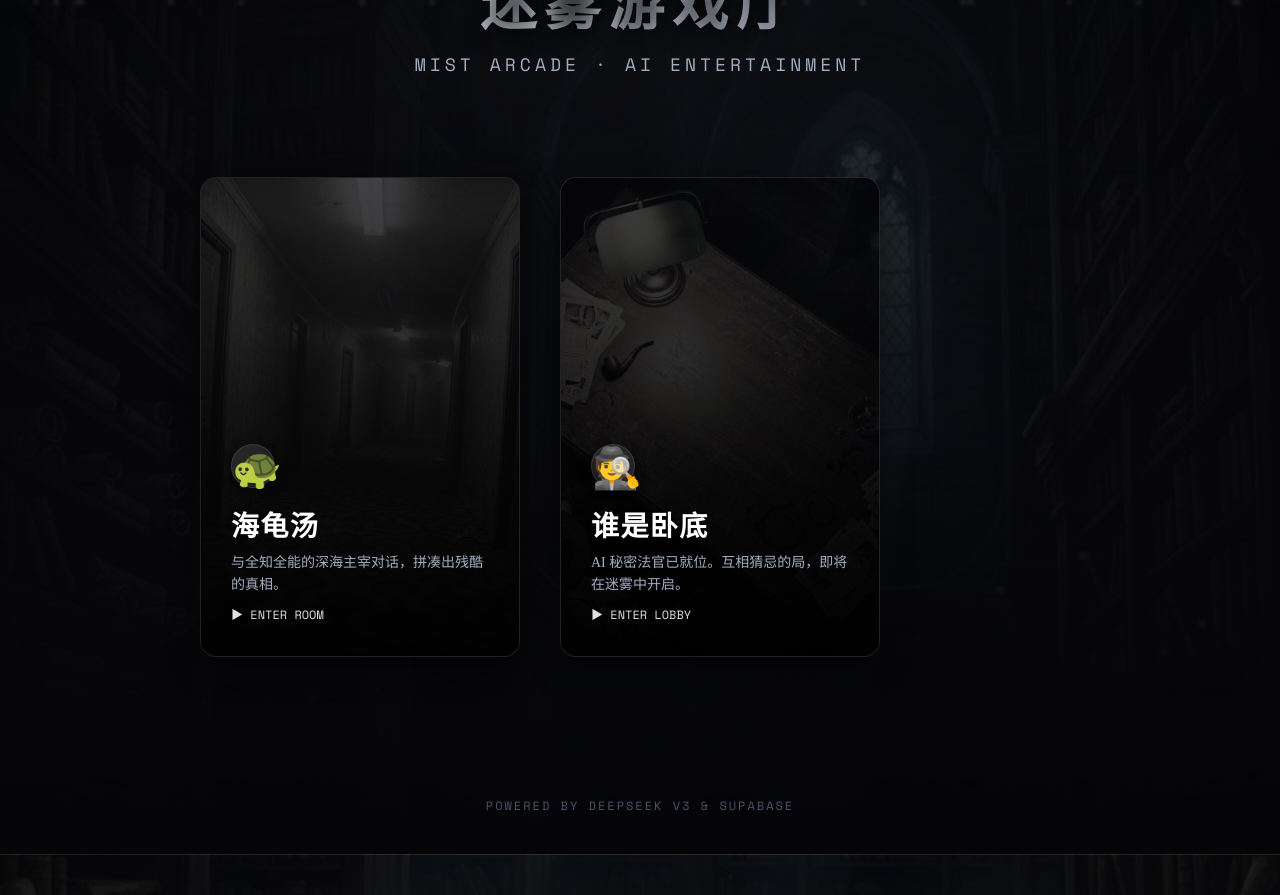
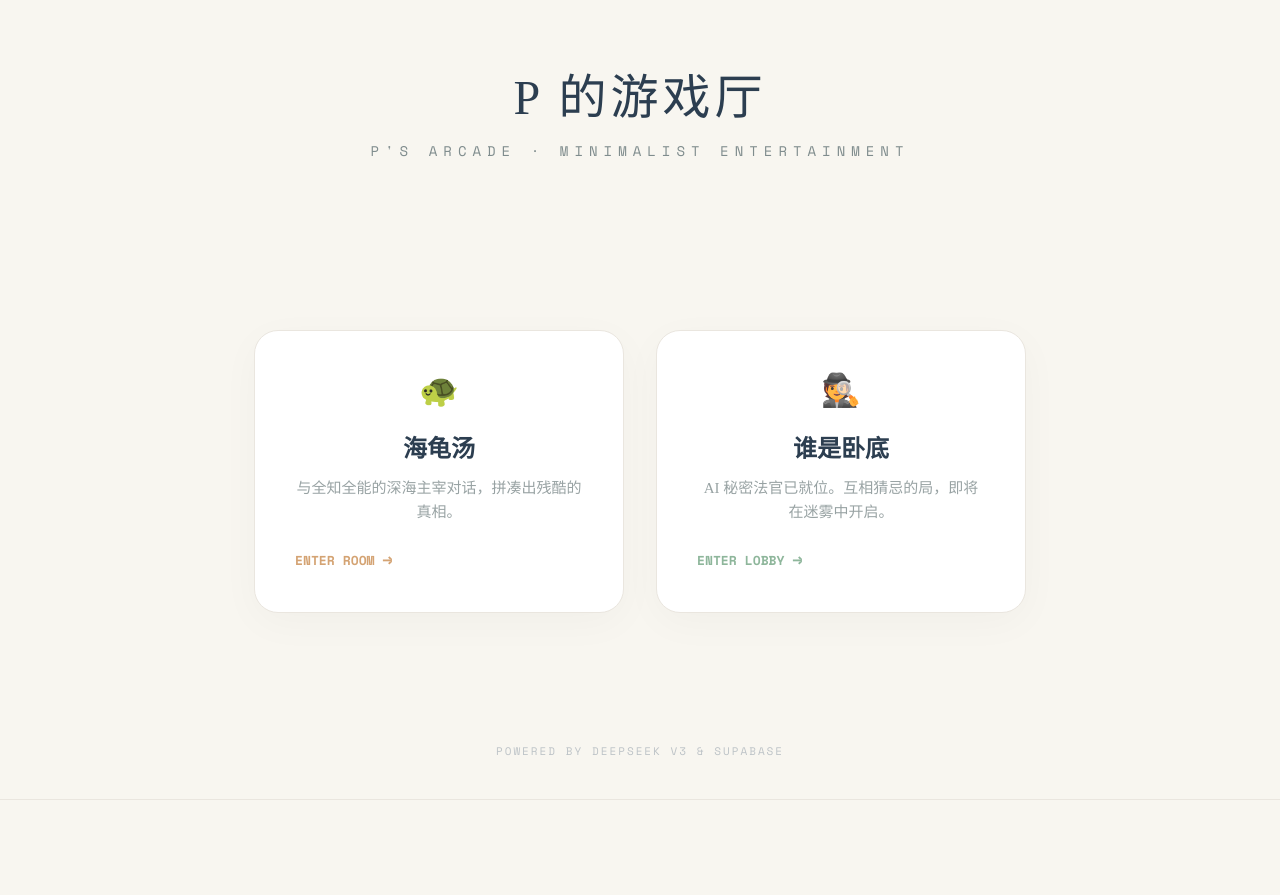
Before and after one commit to PDP347/turtle-soup-game, a Next.js app: page / in a window 1280 px wide. After the commit the page ends 840 px from the top, so only its background shows below. Built offline with nearby package versions, Linux system fonts and the light colour scheme; a web font is replaced by a local one.

Commit message:
style: redesign home page to minimalist Zen Warm P's Arcade

```diff
--- a/src/app/globals.css
+++ b/src/app/globals.css
@@ -71,24 +71,29 @@
 }
 
 .theme-hub {
-  --bg-void: #050508;
-  --bg-surface: #0a0a0f;
-  --bg-card: rgba(15, 15, 20, 0.7);
-  --bg-card-hover: rgba(25, 25, 30, 0.9);
-  --accent-primary: #e0e0e0;
-  --accent-primary-glow: rgba(255, 255, 255, 0.3);
-  --accent-secondary: #718096;
-  --text-primary: #f7fafc;
-  --text-secondary: #a0aec0;
-  --text-muted: #4a5568;
-  --border-subtle: rgba(255, 255, 255, 0.1);
-  --border-accent: rgba(255, 255, 255, 0.3);
-  --shadow-deep: 0 20px 60px rgba(0, 0, 0, 0.9);
-  --shadow-glow: 0 0 20px rgba(255, 255, 255, 0.1);
-  --radius-sm: 6px;
-  --radius-md: 10px;
-  --radius-lg: 14px;
-  --bg-image: linear-gradient(rgba(5, 5, 8, 0.8), rgba(10, 10, 15, 0.9)), url('/images/themes/hub.png');
+  --bg-void: #F8F6F0;
+  /* Warm beige */
+  --bg-surface: #FFFFFF;
+  --bg-card: #FFFFFF;
+  --bg-card-hover: #FCFBF9;
+  --accent-primary: #D4A373;
+  /* Warm Sand */
+  --accent-primary-glow: rgba(212, 163, 115, 0.4);
+  --accent-secondary: #8EB69B;
+  /* Sage Green */
+  --text-primary: #2C3E50;
+  --text-secondary: #7F8C8D;
+  --text-muted: #BDC3C7;
+  --border-subtle: #EAE6DF;
+  --border-accent: rgba(212, 163, 115, 0.5);
+  --shadow-deep: 0 10px 40px rgba(0, 0, 0, 0.05);
+  /* Soft, natural shadow */
+  --shadow-glow: 0 0 20px rgba(212, 163, 115, 0.2);
+  --radius-sm: 8px;
+  --radius-md: 16px;
+  --radius-lg: 24px;
+  --bg-image: none;
+  /* No mist image, just pure color */
 }
 
 .theme-suspense {
--- a/src/app/page.tsx
+++ b/src/app/page.tsx
@@ -4,89 +4,137 @@ import { useEffect } from "react";
 import { useRouter } from "next/navigation";
 import Link from "next/link";
 
-export default function MistArcadeLobby() {
+export default function ArcadeLobby() {
     const router = useRouter();
 
-    // Keep the theme as generic hub
+    // Apply the newly updated light Zen Warm hub theme
     useEffect(() => {
         document.body.className = "theme-hub";
     }, []);
 
     return (
-        <>
-            <div className="particles-container">
-                {Array.from({ length: 30 }).map((_, i) => (
-                    <div
-                        key={`hub-${i}`}
-                        className="particle-dark"
-                        style={{
-                            left: `${Math.random() * 100}%`,
-                            animationDelay: `${Math.random() * 20}s`,
-                            opacity: 0.2,
-                            filter: "blur(2px)"
-                        }}
-                    />
-                ))}
+        <div className="app-layout" style={{ background: "var(--bg-void)", minHeight: "100vh" }}>
+            <div className="hero-section" style={{ minHeight: "100vh", display: "flex", flexDirection: "column", justifyContent: "center", alignItems: "center", padding: "40px" }}>
+
+                {/* Minimalist Header */}
+                <div className="hero-content" style={{ textAlign: "center", marginBottom: "80px" }}>
+                    <h1 style={{
+                        fontSize: "48px",
+                        fontWeight: 300,
+                        letterSpacing: "4px",
+                        color: "var(--text-primary)",
+                        fontFamily: "var(--font-serif)",
+                        marginBottom: "12px"
+                    }}>
+                        P 的游戏厅
+                    </h1>
+                    <p style={{
+                        fontSize: "14px",
+                        letterSpacing: "6px",
+                        color: "var(--text-secondary)",
+                        textTransform: "uppercase",
+                        fontFamily: "var(--font-mono)"
+                    }}>
+                        P's Arcade · Minimalist Entertainment
+                    </p>
                 </div>
 
-            <div className="app-layout">
-                <div className="hero-section" style={{ minHeight: "100vh", padding: "40px" }}>
-                    <div className="hero-overlay" />
-                    <div className="hero-content" style={{ marginTop: "-10vh" }}>
-                        <h1 className="hero-title" style={{ fontSize: "56px", letterSpacing: "8px", background: "linear-gradient(135deg, #fff 0%, #718096 100%)", WebkitBackgroundClip: "text", WebkitTextFillColor: "transparent" }}>
-                            迷雾游戏厅
-                        </h1>
-                        <p className="hero-subtitle" style={{ fontSize: "18px", letterSpacing: "4px", marginBottom: "60px", color: "var(--text-secondary)" }}>
-                            MIST ARCADE · AI ENTERTAINMENT
-                        </p>
-
-                        <div className="hero-carousel" style={{ display: "flex", gap: "40px", flexWrap: "wrap", justifyContent: "center", maxWidth: "1000px" }}>
+                {/* Game Selection Cards - Zen Style */}
+                <div className="hero-carousel" style={{ display: "flex", gap: "32px", flexWrap: "wrap", justifyContent: "center", maxWidth: "900px", width: "100%" }}>
 
                     {/* Game 1: Turtle Soup */}
-                            <Link href="/games/turtle-soup" style={{ textDecoration: "none" }}>
-                                <div className="hero-card" style={{ width: "320px", height: "480px", border: "1px solid var(--border-subtle)", borderRadius: "16px", overflow: "hidden", position: "relative", cursor: "pointer", transition: "all var(--transition)", background: "rgba(10, 10, 15, 0.8)" }}>
-                                    <div className="hero-card-bg" style={{ backgroundImage: "url('/images/themes/bizarre.png')", opacity: 0.4 }} />
-                                    <div className="hero-card-overlay" style={{ background: "linear-gradient(to top, rgba(0,0,0,0.9), transparent)" }} />
-                                    <div className="hero-card-inner" style={{ position: "absolute", bottom: 0, padding: "30px", width: "100%" }}>
-                                        <span className="hero-icon" style={{ fontSize: "40px", marginBottom: "16px", display: "block" }}>🐢</span>
-                                        <h3 className="hero-name" style={{ fontSize: "28px", color: "#fff", marginBottom: "8px" }}>海龟汤</h3>
-                                        <p className="hero-desc" style={{ color: "var(--text-secondary)", fontSize: "14px", lineHeight: 1.6 }}>
-                                            与全知全能的深海主宰对话，拼凑出残酷的真相。<br />
-                                            <span style={{ color: "var(--accent-primary)", marginTop: "8px", display: "inline-block", fontSize: "12px", fontFamily: "var(--font-mono)" }}>▶ ENTER ROOM</span>
+                    <Link href="/games/turtle-soup" style={{ textDecoration: "none", flex: "1", minWidth: "280px" }}>
+                        <div style={{
+                            background: "var(--bg-card)",
+                            borderRadius: "24px",
+                            padding: "40px",
+                            height: "100%",
+                            display: "flex",
+                            flexDirection: "column",
+                            justifyContent: "space-between",
+                            boxShadow: "0 10px 40px rgba(0,0,0,0.03)",
+                            border: "1px solid var(--border-subtle)",
+                            transition: "all 0.3s ease",
+                            cursor: "pointer"
+                        }}
+                            onMouseEnter={(e) => {
+                                e.currentTarget.style.transform = "translateY(-4px)";
+                                e.currentTarget.style.boxShadow = "0 16px 50px rgba(0,0,0,0.06)";
+                                e.currentTarget.style.borderColor = "var(--accent-primary)";
+                            }}
+                            onMouseLeave={(e) => {
+                                e.currentTarget.style.transform = "translateY(0)";
+                                e.currentTarget.style.boxShadow = "0 10px 40px rgba(0,0,0,0.03)";
+                                e.currentTarget.style.borderColor = "var(--border-subtle)";
+                            }}
+                        >
+                            <div>
+                                <div style={{ fontSize: "32px", marginBottom: "20px" }}>🐢</div>
+                                <h3 style={{ fontSize: "24px", color: "var(--text-primary)", marginBottom: "12px", fontWeight: 600 }}>海龟汤</h3>
+                                <p style={{ color: "var(--text-secondary)", fontSize: "15px", lineHeight: 1.6, opacity: 0.8 }}>
+                                    与全知全能的深海主宰对话，拼凑出残酷的真相。
                                 </p>
+                            </div>
+                            <div style={{ color: "var(--accent-primary)", marginTop: "24px", fontSize: "13px", fontFamily: "var(--font-mono)", fontWeight: "bold", display: "flex", alignItems: "center", gap: "8px" }}>
+                                <span>ENTER ROOM</span> <span style={{ fontSize: "16px" }}>→</span>
                             </div>
                         </div>
                     </Link>
 
-                            {/* Game 2: Who is Undercover */}
-                            <Link href="/games/undercover" style={{ textDecoration: "none" }}>
-                                <div
-                                    className="hero-card"
-                                    style={{
-                                        width: "320px", height: "480px", border: "1px solid var(--border-subtle)", borderRadius: "16px", overflow: "hidden", position: "relative", cursor: "pointer", transition: "all var(--transition)", background: "rgba(10, 10, 15, 0.8)"
+                    {/* Game 2: Undercover */}
+                    <Link href="/games/undercover" style={{ textDecoration: "none", flex: "1", minWidth: "280px" }}>
+                        <div style={{
+                            background: "var(--bg-card)",
+                            borderRadius: "24px",
+                            padding: "40px",
+                            height: "100%",
+                            display: "flex",
+                            flexDirection: "column",
+                            justifyContent: "space-between",
+                            boxShadow: "0 10px 40px rgba(0,0,0,0.03)",
+                            border: "1px solid var(--border-subtle)",
+                            transition: "all 0.3s ease",
+                            cursor: "pointer"
+                        }}
+                            onMouseEnter={(e) => {
+                                e.currentTarget.style.transform = "translateY(-4px)";
+                                e.currentTarget.style.boxShadow = "0 16px 50px rgba(0,0,0,0.06)";
+                                e.currentTarget.style.borderColor = "var(--accent-secondary)";
+                            }}
+                            onMouseLeave={(e) => {
+                                e.currentTarget.style.transform = "translateY(0)";
+                                e.currentTarget.style.boxShadow = "0 10px 40px rgba(0,0,0,0.03)";
+                                e.currentTarget.style.borderColor = "var(--border-subtle)";
                             }}
                         >
-                                    <div className="hero-card-bg" style={{ backgroundImage: "url('/images/themes/suspense.png')", opacity: 0.4 }} />
-                                    <div className="hero-card-overlay" style={{ background: "linear-gradient(to top, rgba(0,0,0,0.9), transparent)" }} />
-                                    <div className="hero-card-inner" style={{ position: "absolute", bottom: 0, padding: "30px", width: "100%" }}>
-                                        <span className="hero-icon" style={{ fontSize: "40px", marginBottom: "16px", display: "block" }}>🕵️</span>
-                                        <h3 className="hero-name" style={{ fontSize: "28px", color: "#fff", marginBottom: "8px" }}>谁是卧底</h3>
-                                        <p className="hero-desc" style={{ color: "var(--text-secondary)", fontSize: "14px", lineHeight: 1.6 }}>
-                                            AI 秘密法官已就位。互相猜忌的局，即将在迷雾中开启。<br />
-                                            <span style={{ color: "var(--accent-primary)", marginTop: "8px", display: "inline-block", fontSize: "12px", fontFamily: "var(--font-mono)" }}>▶ ENTER LOBBY</span>
+                            <div>
+                                <div style={{ fontSize: "32px", marginBottom: "20px", filter: "hue-rotate(-20deg)" }}>🕵️</div>
+                                <h3 style={{ fontSize: "24px", color: "var(--text-primary)", marginBottom: "12px", fontWeight: 600 }}>谁是卧底</h3>
+                                <p style={{ color: "var(--text-secondary)", fontSize: "15px", lineHeight: 1.6, opacity: 0.8 }}>
+                                    AI 秘密法官已就位。互相猜忌的局，即将在迷雾中开启。
                                 </p>
+                            </div>
+                            <div style={{ color: "var(--accent-secondary)", marginTop: "24px", fontSize: "13px", fontFamily: "var(--font-mono)", fontWeight: "bold", display: "flex", alignItems: "center", gap: "8px" }}>
+                                <span>ENTER LOBBY</span> <span style={{ fontSize: "16px" }}>→</span>
                             </div>
                         </div>
                     </Link>
 
                 </div>
 
-                        <div style={{ marginTop: "60px", color: "var(--text-muted)", fontSize: "12px", fontFamily: "var(--font-mono)", letterSpacing: "2px" }}>
+                {/* Footer Footer */}
+                <div style={{
+                    position: "absolute",
+                    bottom: "40px",
+                    color: "var(--text-muted)",
+                    fontSize: "11px",
+                    fontFamily: "var(--font-mono)",
+                    letterSpacing: "2px"
+                }}>
                     POWERED BY DEEPSEEK V3 & SUPABASE
                 </div>
+
             </div>
         </div>
-            </div>
-        </>
     );
 }
```
Lines whose indentation alone changed are shown as unchanged.
